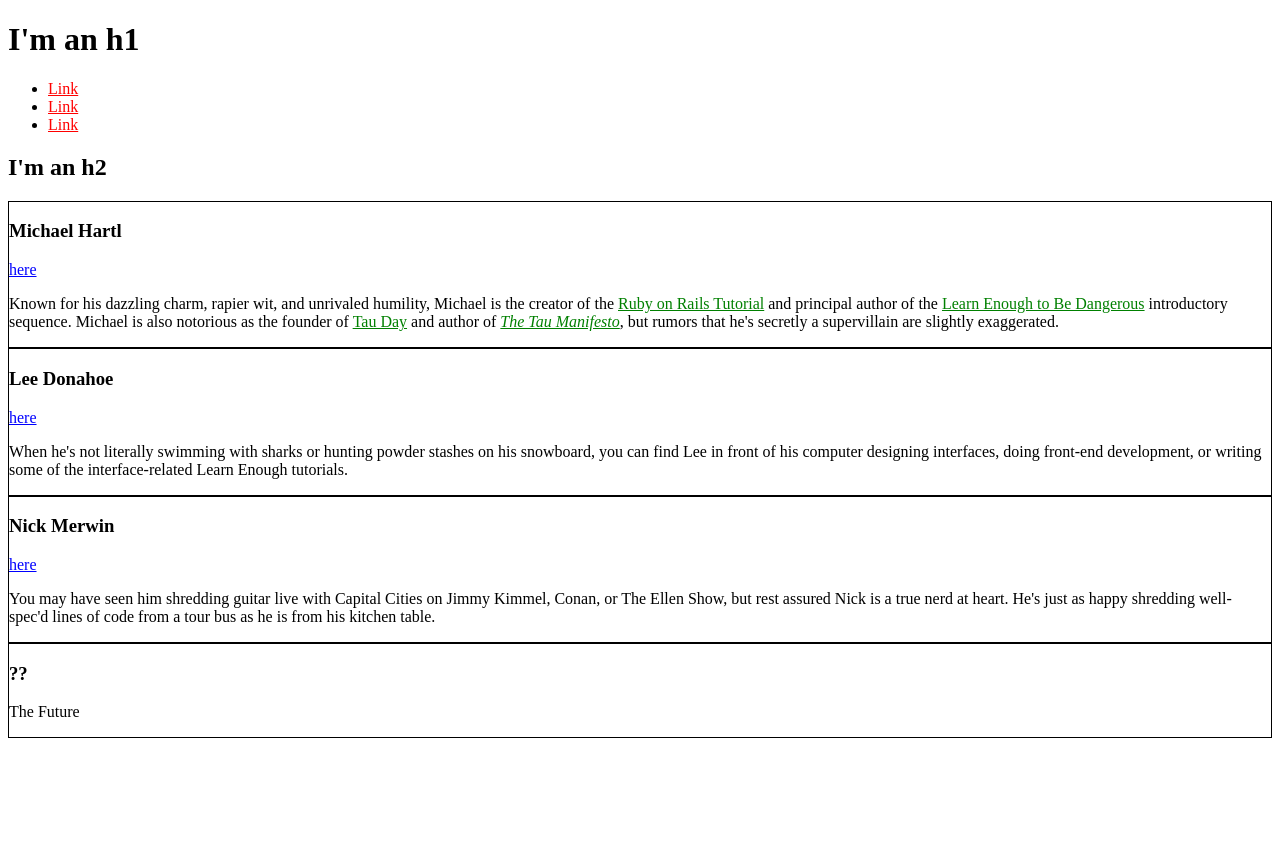
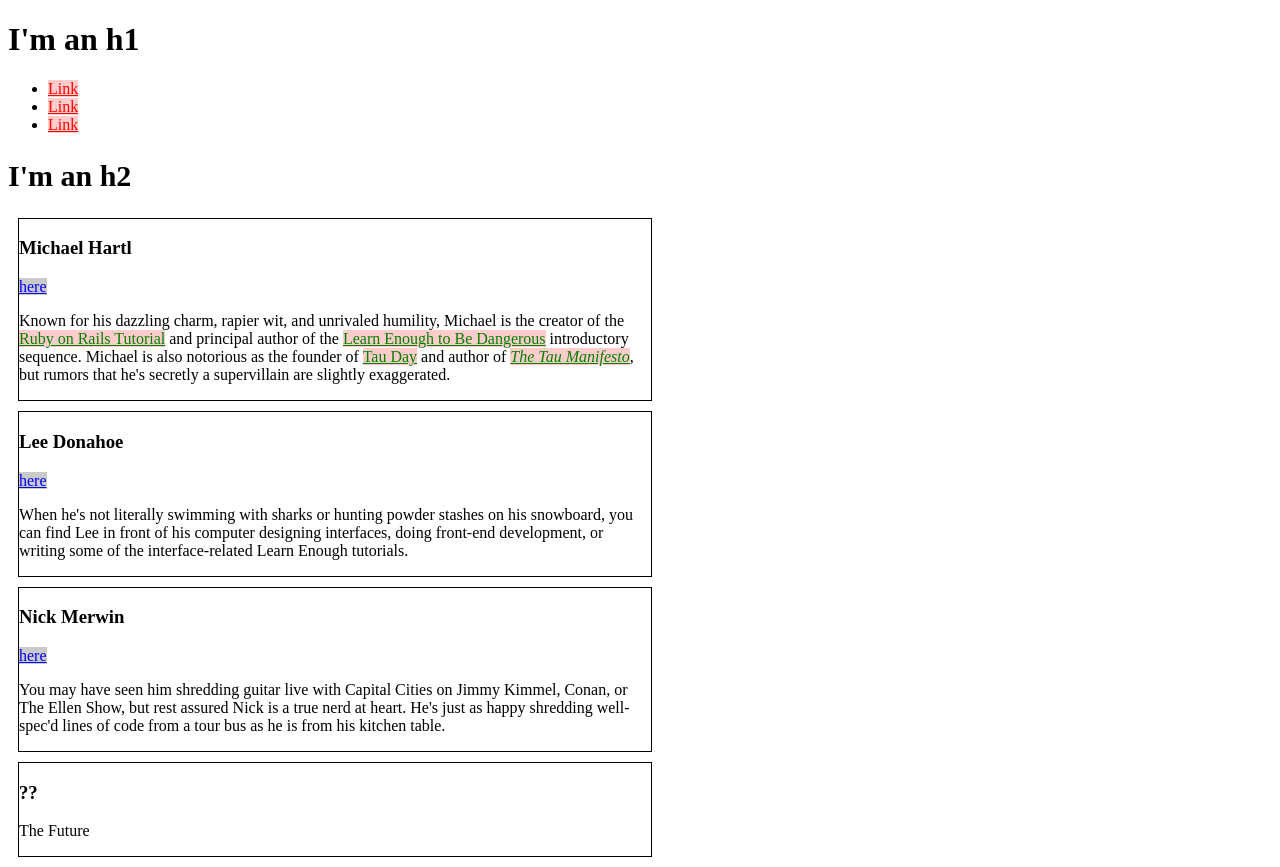
Before and after one commit to GlenCorreia/glencorreia.github.io, a plain HTML site: page index.html in a window 1280 px wide. Before the commit the page ends 800 px from the top, so only its background shows below. Drawn offline with Linux system fonts and the light colour scheme.

Commit message:
Sizing in CSS

```diff
--- a/index.html
+++ b/index.html
@@ -6,18 +6,30 @@
     <style>
       /* GLOBAL STYLES */
       a {
-        color: red;
+        background-color:rgba(255, 0, 0, 0.2);
+        color:#f00;
+      }
+      h2 {
+        font-size: 30px;
       }
       /* BIO STYLES */
+      .bio-wrapper {
+        font-size: 16px;
+      }
       .bio-box {
         border: 1px solid black;
+        width: 50%;
+        margin: 10px;
+        font-size: 1em;
       }
       .bio-copy a{
         color: green;
+        font-size: 1em;
       }
       /* SOCIAL STYLES */
       .social-link {
-        color: blue;
+        background-color: rgba(150, 150, 150, 0.5);
+        color: #00f;
       }
     </style>
   </head>
@@ -35,6 +47,7 @@
       </li>
     </ul>
     <h2>I'm an h2</h2>
+    <div class="bio-wrapper">
       <div class="bio-box">
         <h3>Michael Hartl</h3>
         <a href="https://twitter.com/mhartl" class="social-link">here</a>
@@ -84,5 +97,6 @@
           The Future
         </p>
       </div>
+    </div>
   </body>
 </html>
```
Lines whose indentation alone changed are shown as unchanged.
